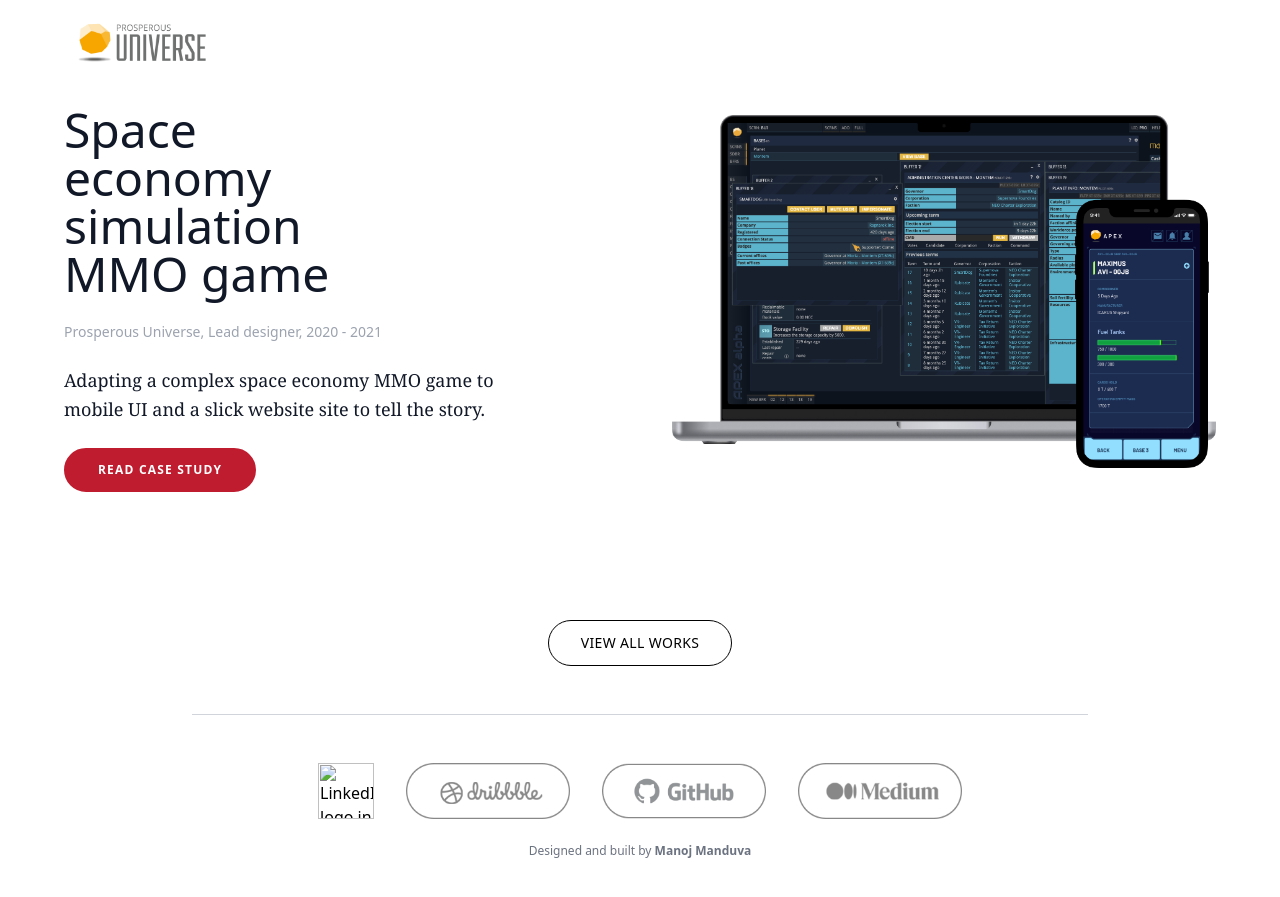
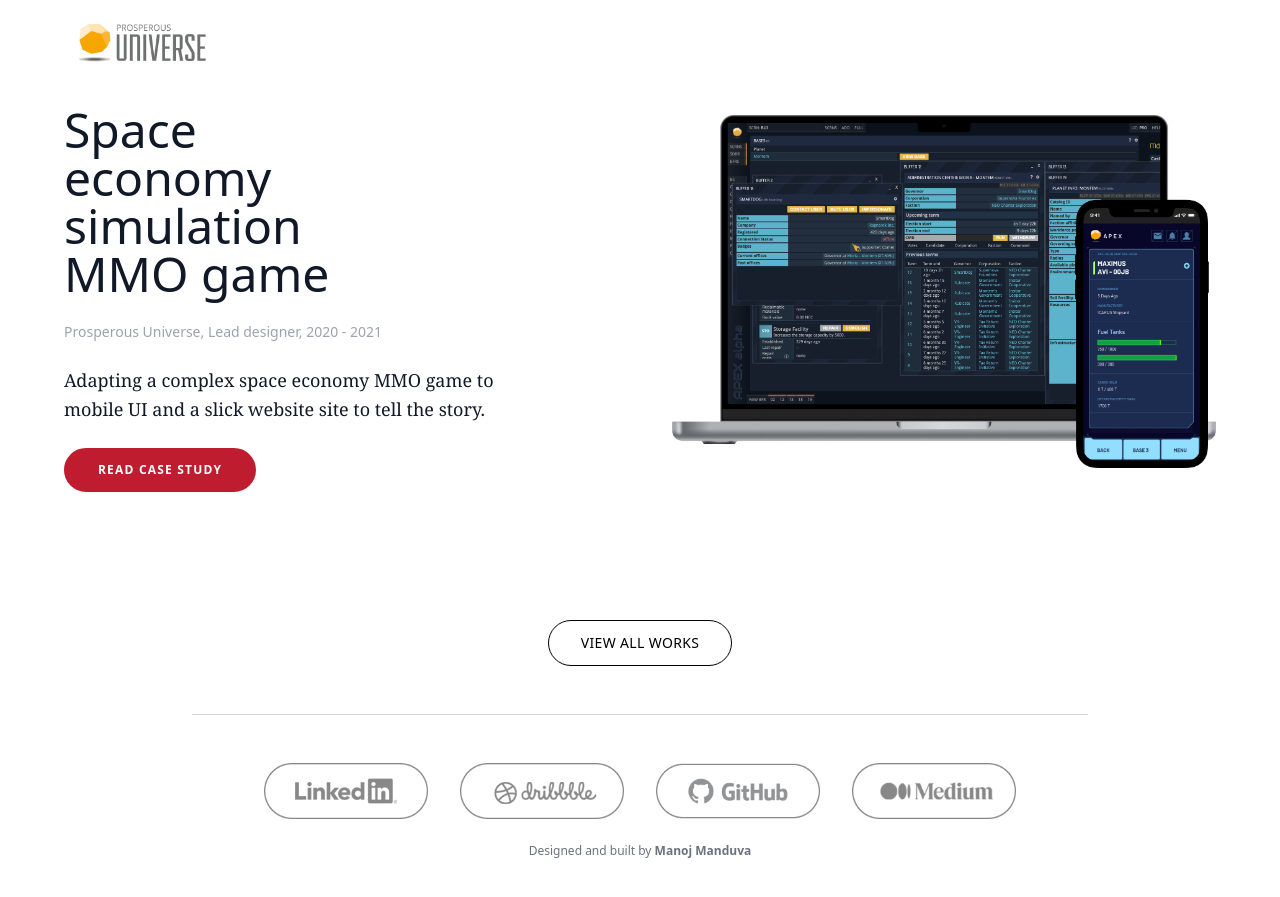
Before and after one commit to chaiatanaya/ChaithanyaPortfolio.github.io, a plain HTML site: page index.html in a window 1280 px wide. Shown: the part 1999-2896 px from the top of the page. Drawn offline with nearby package versions, Linux system fonts and the light colour scheme.

Commit message:
Update index.html

```diff
--- a/index.html
+++ b/index.html
@@ -235,16 +235,16 @@ Prosperous Universe, Lead designer,  2020 - 2021     </p>
     <!-- Social Icons - Smaller on mobile -->
     <div class="flex flex-wrap justify-center gap-4 md:gap-8 max-w-4xl w-full">
       <a aria-label="LinkedIn" class="icon-button" href="#">
-        <img alt="LinkedIn logo in gray" class="h-8 md:h-14 w-auto" loading="lazy" src="/footer images/linkdin.png"/>
+        <img alt="LinkedIn logo in gray" class="h-8 md:h-14 w-auto" loading="lazy" src="https://github.com/chaiatanaya/ChaithanyaPortfolio.github.io/blob/main/footer%20images/linkedin.png"/>
       </a>
       <a aria-label="Dribbble" class="icon-button" href="#">
-        <img alt="Dribbble logo in gray" class="h-8 md:h-14 w-auto" loading="lazy" src="/footer images/dribbble.png"/>
+        <img alt="Dribbble logo in gray" class="h-8 md:h-14 w-auto" loading="lazy" src="https://github.com/chaiatanaya/ChaithanyaPortfolio.github.io/blob/main/footer%20images/dribbble.png?raw=true"/>
       </a>
       <a aria-label="GitHub" class="icon-button" href="#">
-        <img alt="GitHub logo in gray" class="h-8 md:h-14 w-auto" loading="lazy" src="/footer images/github.png"/>
+        <img alt="GitHub logo in gray" class="h-8 md:h-14 w-auto" loading="lazy" src="https://github.com/chaiatanaya/ChaithanyaPortfolio.github.io/blob/main/footer%20images/github.png?raw=true"/>
       </a>
       <a aria-label="Medium" class="icon-button" href="#">
-        <img alt="Medium logo in gray" class="h-8 md:h-14 w-auto" loading="lazy" src="/footer images/medium.png"/>
+        <img alt="Medium logo in gray" class="h-8 md:h-14 w-auto" loading="lazy" src="https://github.com/chaiatanaya/ChaithanyaPortfolio.github.io/blob/main/footer%20images/medium.png?raw=true"/>
       </a>
     </div>
 
```
